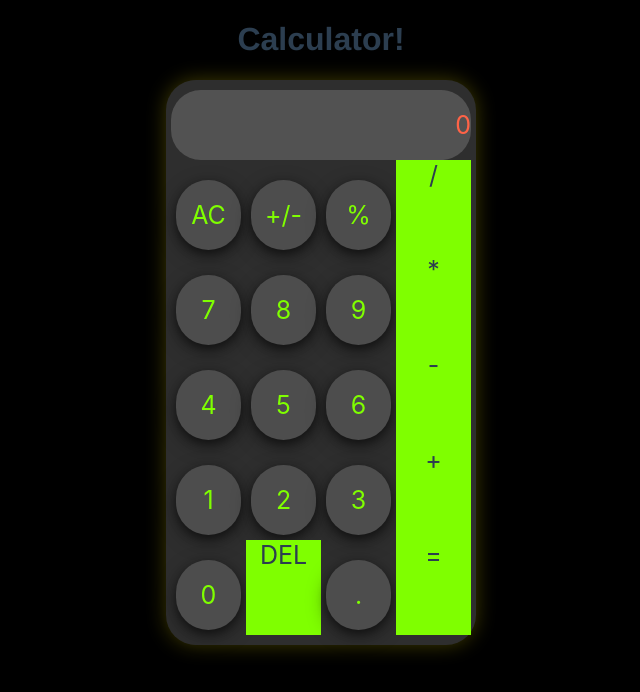
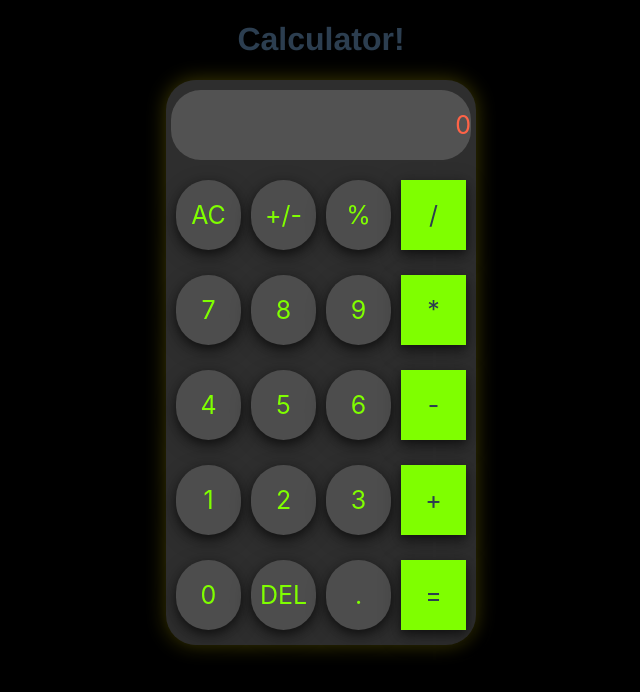
Before and after one commit to naraja03/calculator, a Vue app: page / in a window 1280 px wide. Shown: the top 692 px of the page, without its empty margins (319-959 px from the left). Built offline with nearby package versions, Linux system fonts and the light colour scheme.

Commit message:
Create App.vue

```diff
--- a/src/App.vue
+++ b/src/App.vue
@@ -20,7 +20,7 @@
       <div @click="append('3')" class="button">3</div>
       <div @click="add" class="operator">+</div>
       <div @click="append(0)" class="button">0</div>
-      <div @click="del" class="operator">DEL</div>
+      <div @click="del" class="button">DEL</div>
 
       <div @click="dot" class="button">.</div>
       <div @click="equal" class="operator">=</div>
@@ -189,6 +189,17 @@ export default {
 .operator {
   background: chartreuse;
   color: #2c3e50;
+  rder-radius: 50px;
+
+  margin: 5px;
+
+  padding: 20px 5px 20px 5px;
+
+  margin-top: 20px;
+
+  box-shadow: 0 4px 8px 0 rgba(0, 0, 0, 0.4), 0 6px 20px 0 rgba(0, 0, 0, 0.4);
+
+
 }
 .operator:hover {
   background: rgb(92, 184, 0);
```
